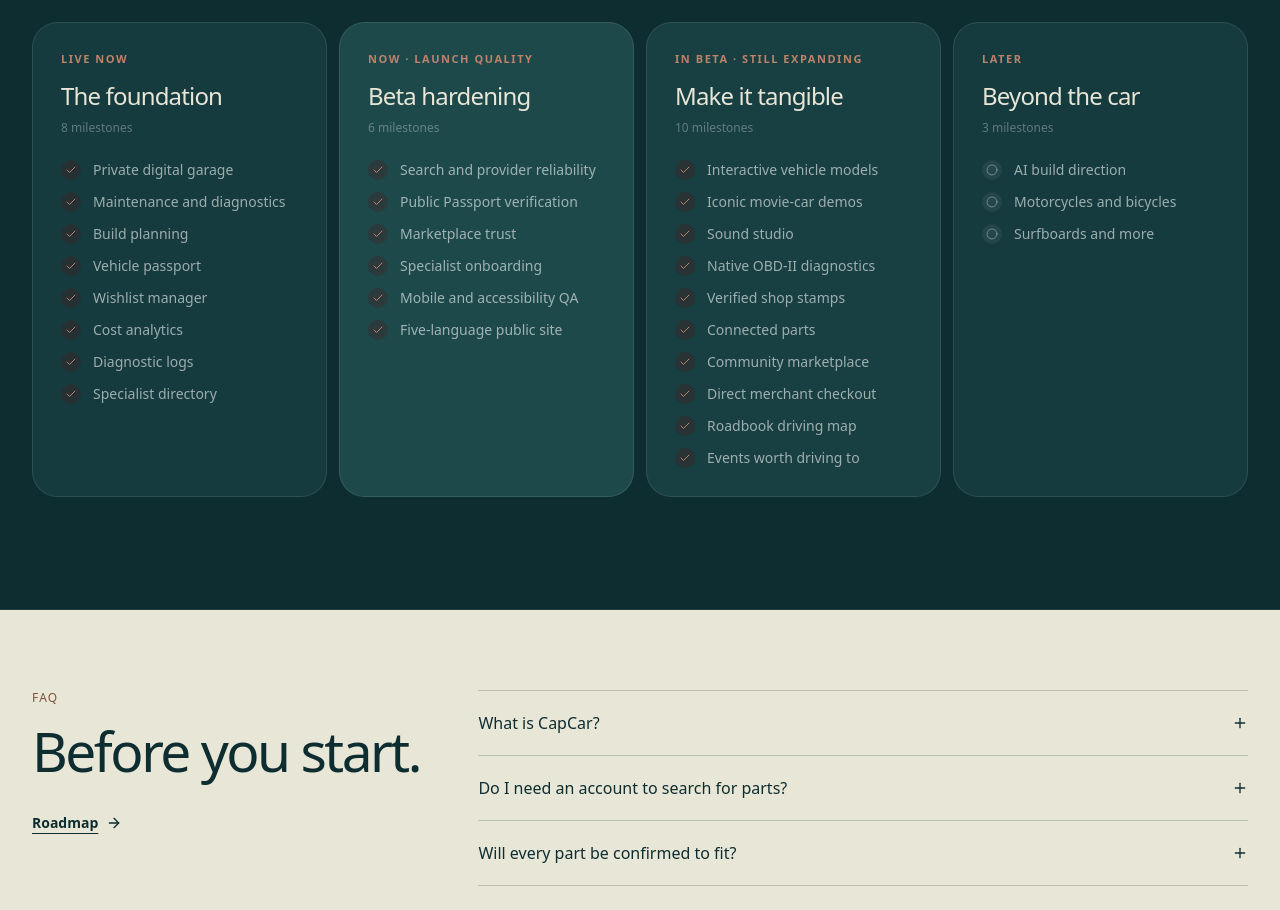
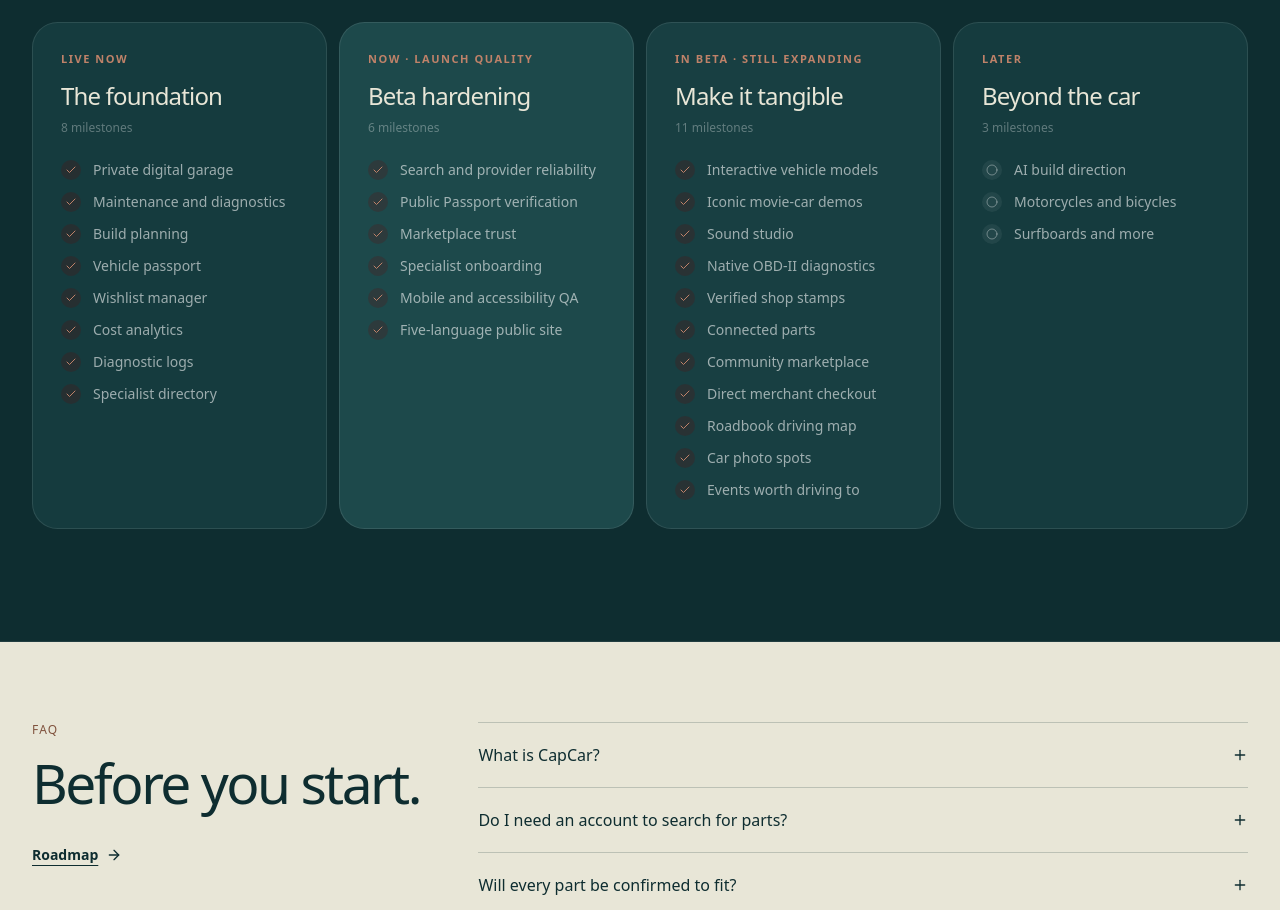
Before and after one commit to iManuel2K/capcar, a Next.js app: page / in a window 1280 px wide. Shown: the part 7600-8510 px from the top of the page. Built offline with nearby package versions, Linux system fonts and the light colour scheme; no server answers.

Commit message:
feat: refine CapCar story and Roadbook presentation

```diff
--- a/src/components/marketing/vision-roadmap-section.tsx
+++ b/src/components/marketing/vision-roadmap-section.tsx
@@ -41,6 +41,7 @@
       "marketplace",
       "checkout",
       "roadbook",
+      "photoSpots",
       "events",
     ],
     active: true,
```
